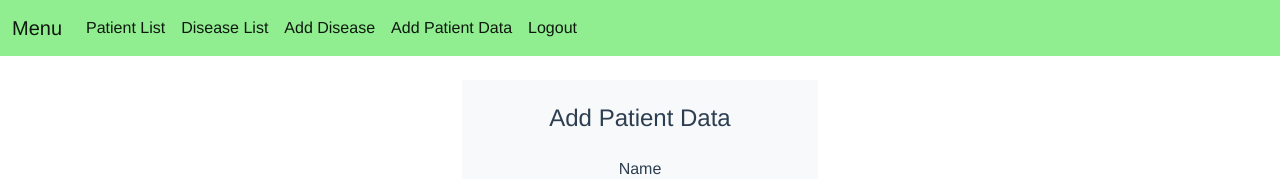
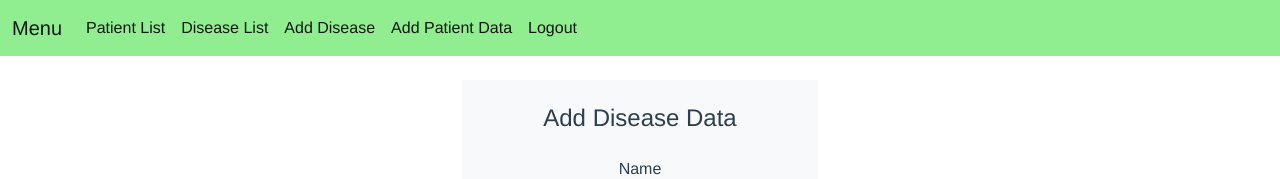
Before and after one commit to rmt-010-jersey-fox/p2-iproject-client, a Vue app in the folder client/: page /addDisease in a window 1280 px wide. Shown: the top 179 px of the page. Built offline with nearby package versions, Linux system fonts and the light colour scheme.

Commit message:
fixing client

```diff
--- a/client/src/views/AddDiseaseData.vue
+++ b/client/src/views/AddDiseaseData.vue
@@ -8,7 +8,7 @@
             <div class="col-md-4 offset-md-4">
                 <div class="login-form bg-light mt-4 p-4">
                     <form @submit.prevent="addDiseaseData" class="row g-3">
-                        <h4>Add Patient Data</h4>
+                        <h4>Add Disease Data</h4>
                         <div class="col-12">
                             <label>Name</label>
                             <input type="text" name="name" v-model="diseaseData.name" class="form-control" placeholder="Name">
```
